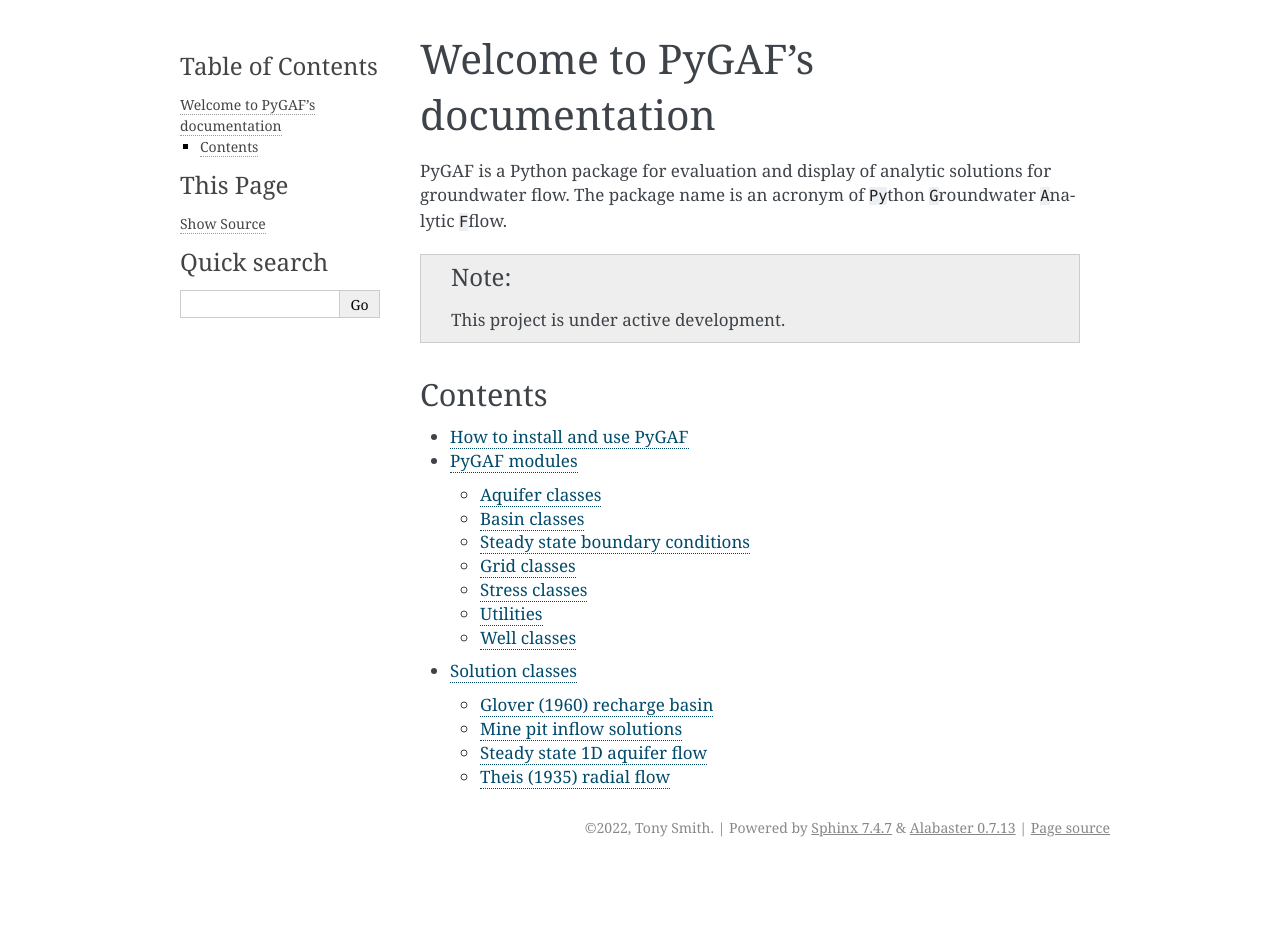
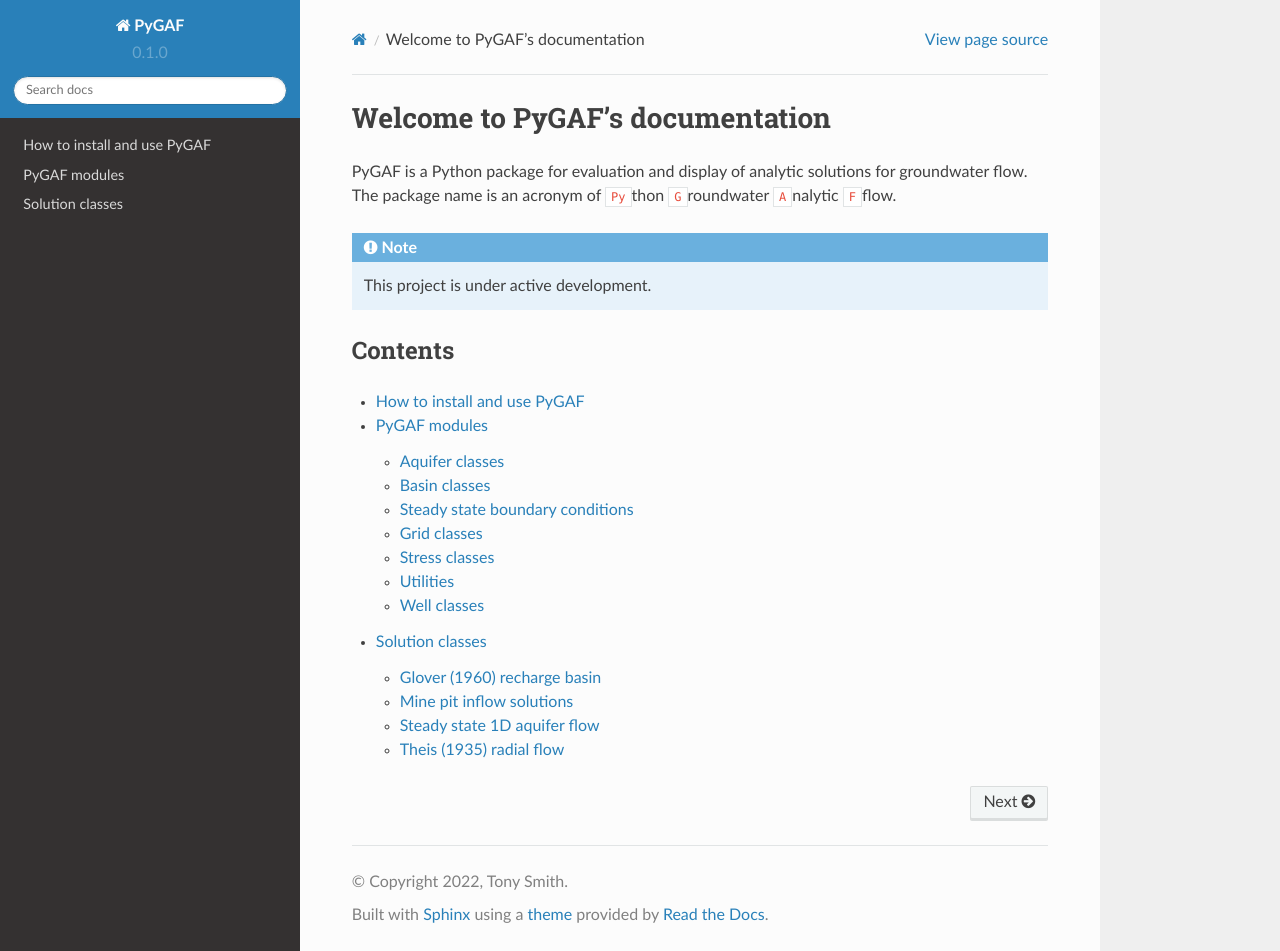
Before and after one commit to Moofbytes/PyGAF, a Sphinx documentation site: the page built from docs/index.rst, in a window 1280 px wide and 951 px high. Built offline with Sphinx 7.4.7 and the Read the Docs theme 2.0.0, drawn with Linux system fonts in a browser that asks for light colours.

Commit message:
Update conf.py

```diff
--- a/docs/conf.py
+++ b/docs/conf.py
@@ -47,7 +47,7 @@
 # The theme to use for HTML and HTML Help pages.  See the documentation for
 # a list of builtin themes.
 #
-# html_theme = 'sphinx_classic_theme'
+html_theme = 'sphinx_rtd_theme'
 
 # Add any paths that contain custom static files (such as style sheets) here,
 # relative to this directory. They are copied after the builtin static files,
```
